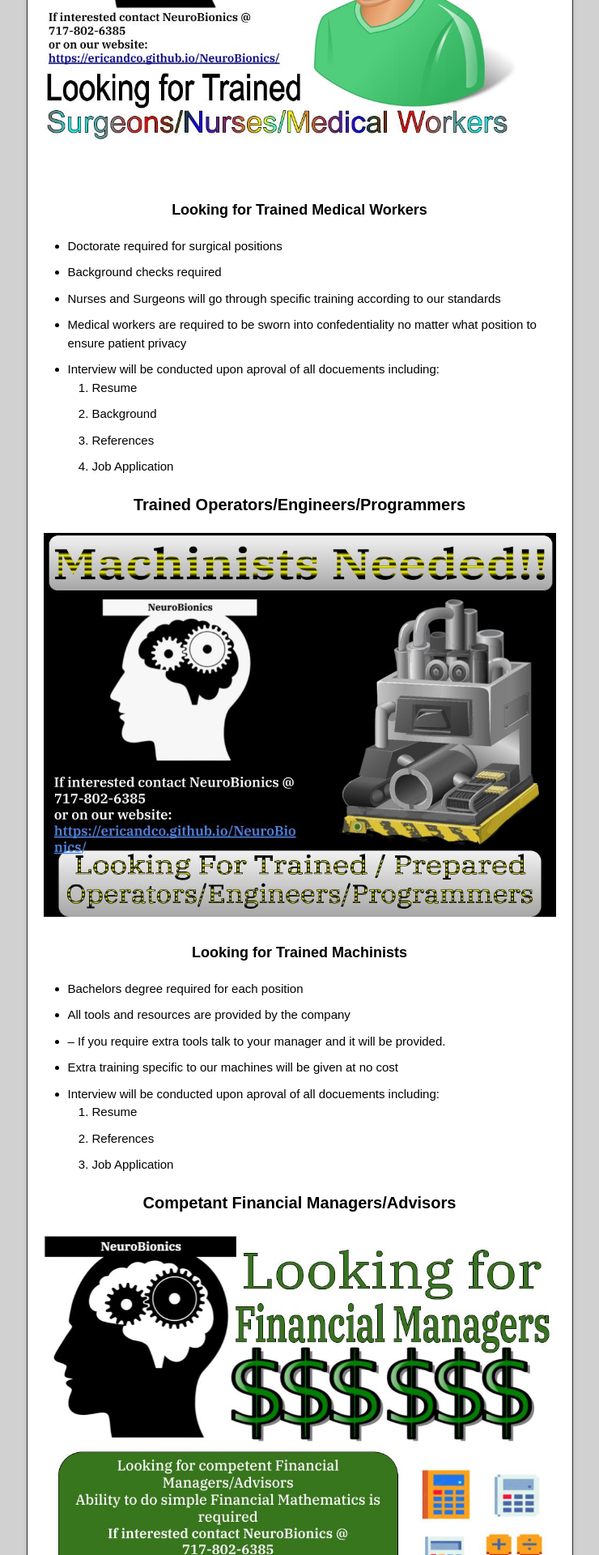
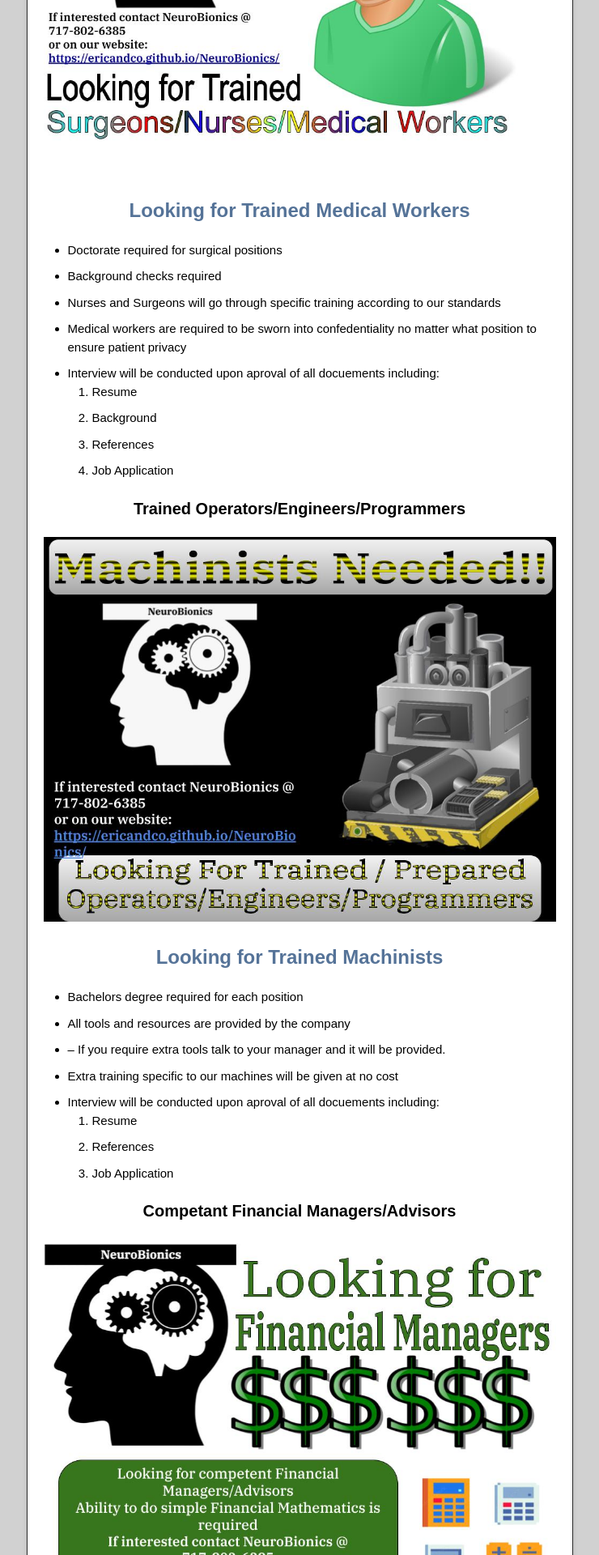
Before and after one commit to EricAndCo/NeuroBionics, a Jekyll site: the page built from Job-Listings.md, in a window 1280 px wide. Shown: the part 638-2558 px from the top of the page at 81% size, without its empty margins (270-1010 px from the left). Built offline with Jekyll 4.4.1, drawn with Linux system fonts in a browser that asks for light colours; the repository's description, which GitHub fills in, is left out; our own code applies the rules of GitHub Pages for plain Markdown files.

```diff
--- a/Job-Listings.md
+++ b/Job-Listings.md
@@ -8,7 +8,7 @@ layout: default
 
 ![HW1](./HW1.jpg)
 
-#### Looking for Trained Medical Workers
+## Looking for Trained Medical Workers
 * Doctorate required for surgical positions
 * Background checks required
 * Nurses and Surgeons will go through specific training according to our standards
@@ -23,7 +23,7 @@ layout: default
 
 ![HW2](./HW2.jpg)
 
-#### Looking for Trained Machinists
+## Looking for Trained Machinists
 
 * Bachelors degree required for each position
 * All tools and resources are provided by the company
@@ -38,7 +38,7 @@ layout: default
 
 ![HW3](./HW3.jpg)
 
-#### Looking for Financial Managers
+## Looking for Financial Managers
 
 * Must be able to complete basic financial mathematics
 * Criminal background checks required
```
